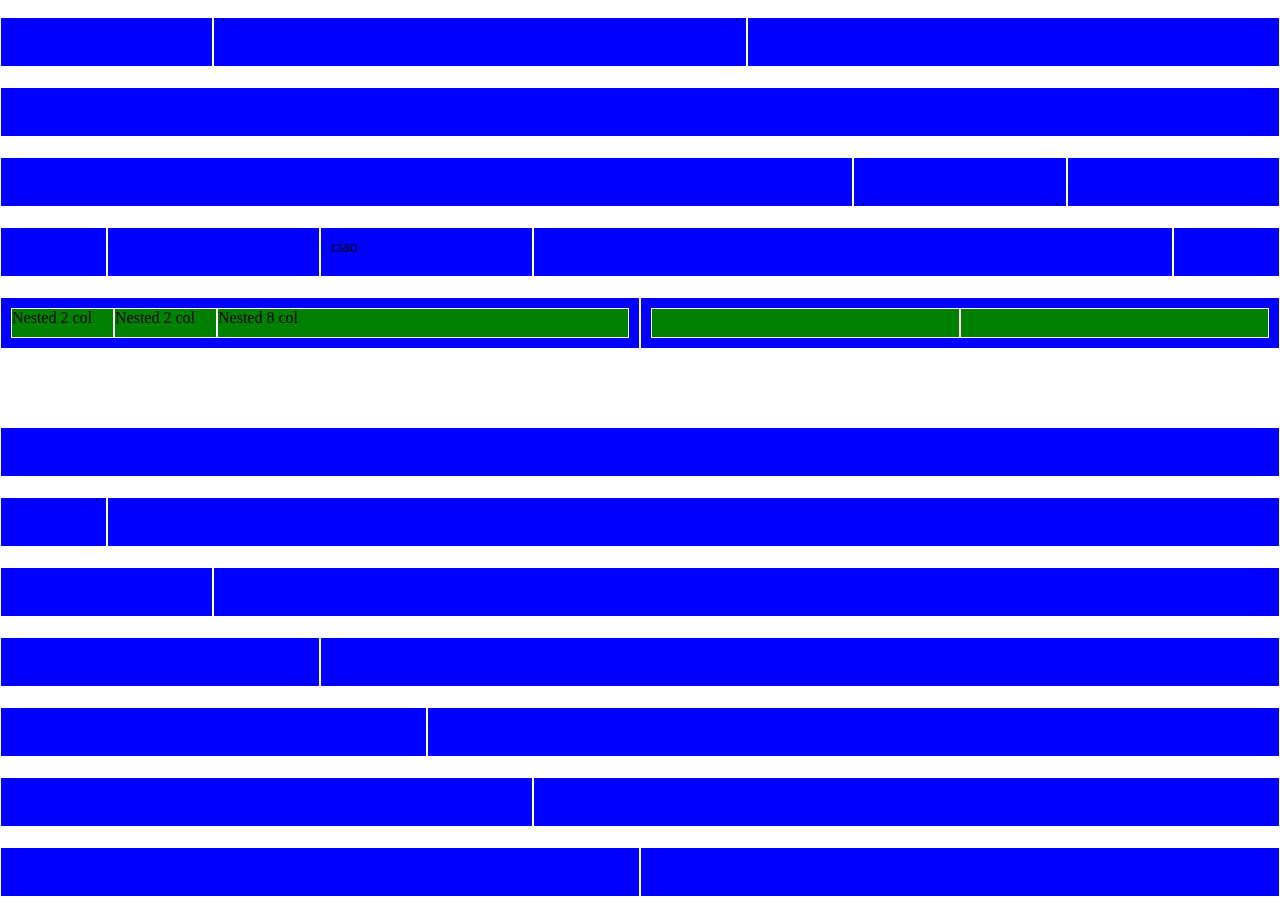
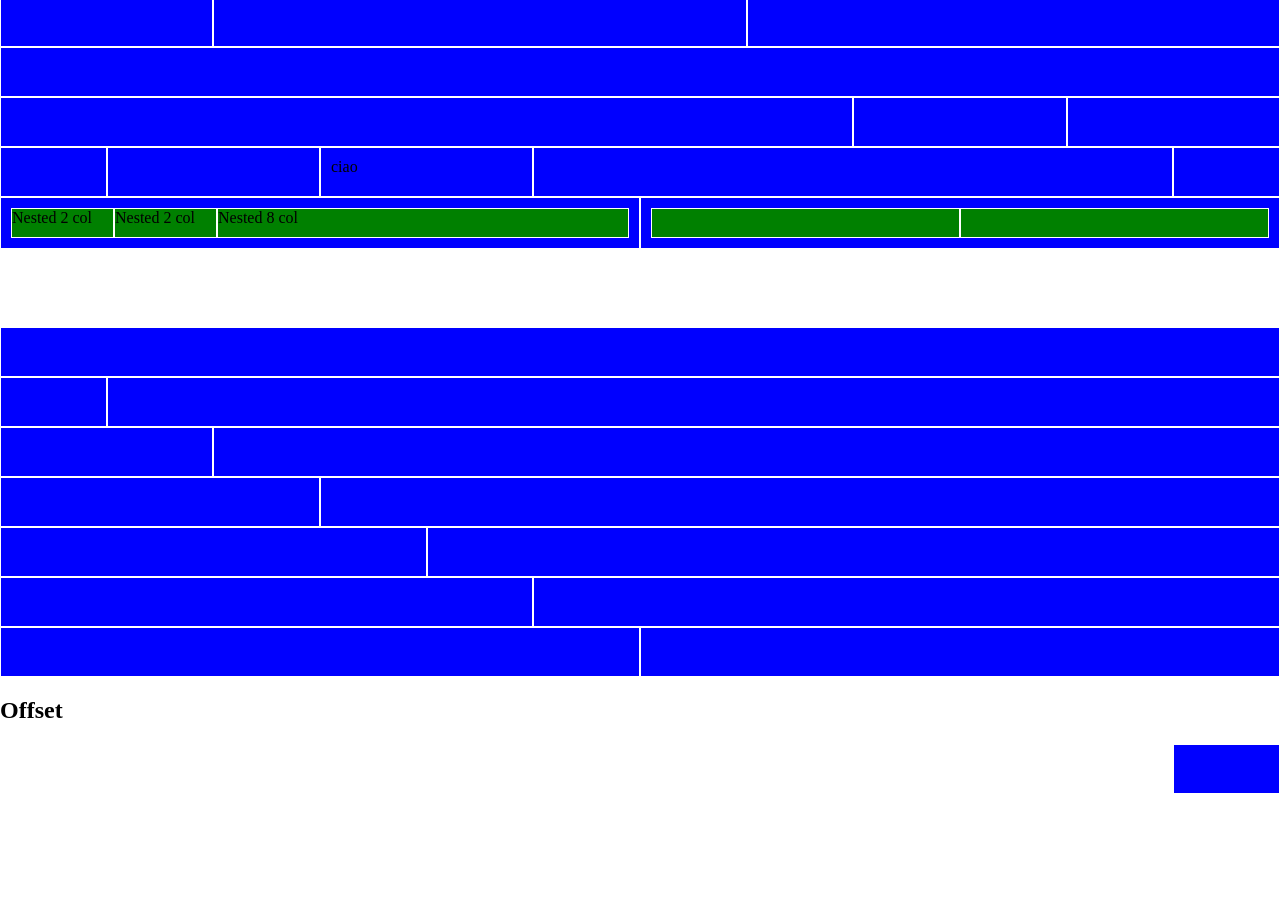
Before and after one commit to ClaudioScordari/html-css-12bool, a plain HTML site: page index.html in a window 1280 px wide. Shown: the part 90-1007 px from the top of the page. After the commit the page ends 884 px from the top, so only its background shows below. Drawn offline with Linux system fonts and the light colour scheme.

Commit message:
Creata prima colonna con offset - correzioni in css

```diff
--- a/css/style.css
+++ b/css/style.css
@@ -17,17 +17,24 @@
 
 .row {
     height: 50px;
-    background-color: blue;
-    margin-bottom: 20px;
 }
 
 [class*="col-"],
 .col {
     border: 1px solid white;
+    background-color: blue;
 }
 
 .green {
     background-color: green;
+}
+
+h2 {
+    margin: 20px 0;
+}
+
+.white {
+    background-color: white;
 }
 
 /*
--- a/index.html
+++ b/index.html
@@ -125,6 +125,12 @@
                     <div class="col"></div>
                 </div>
 
+                <h2>Offset</h2>
+
+                <div class="row white">
+                    <div class="col-1 col-offset-11"></div>
+                </div>
+
             </div>
 
         </main>
```
